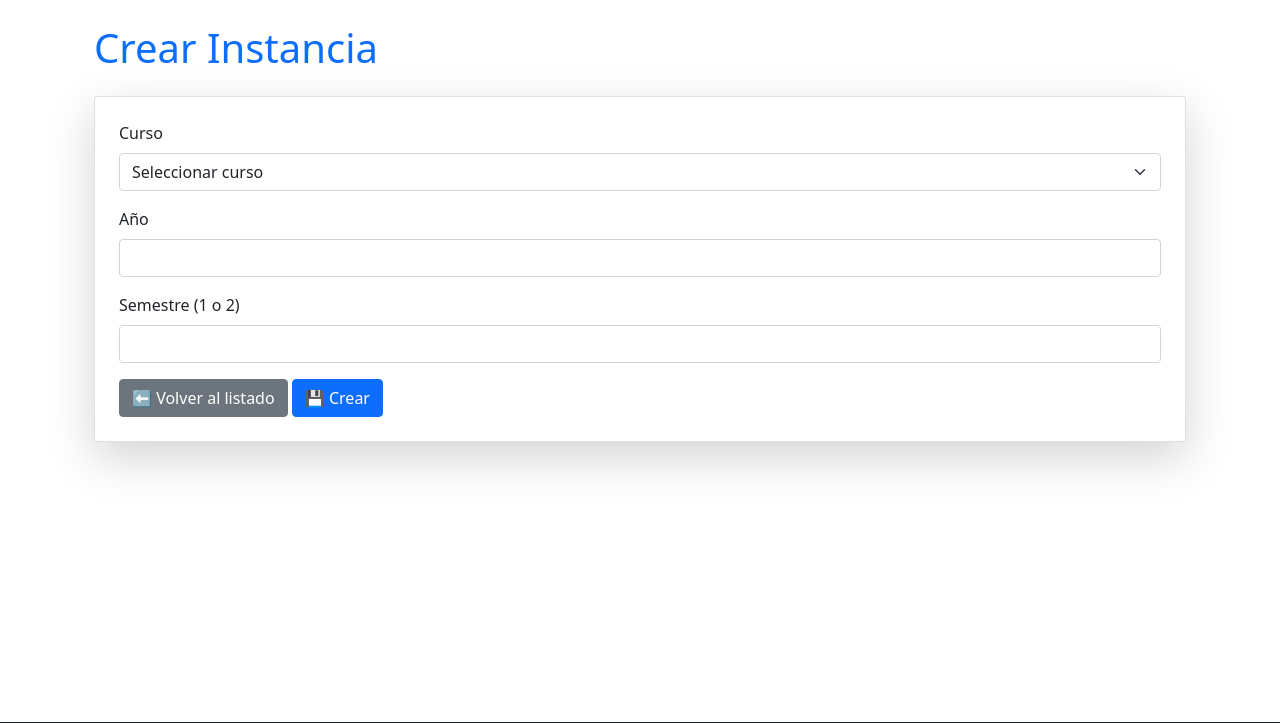
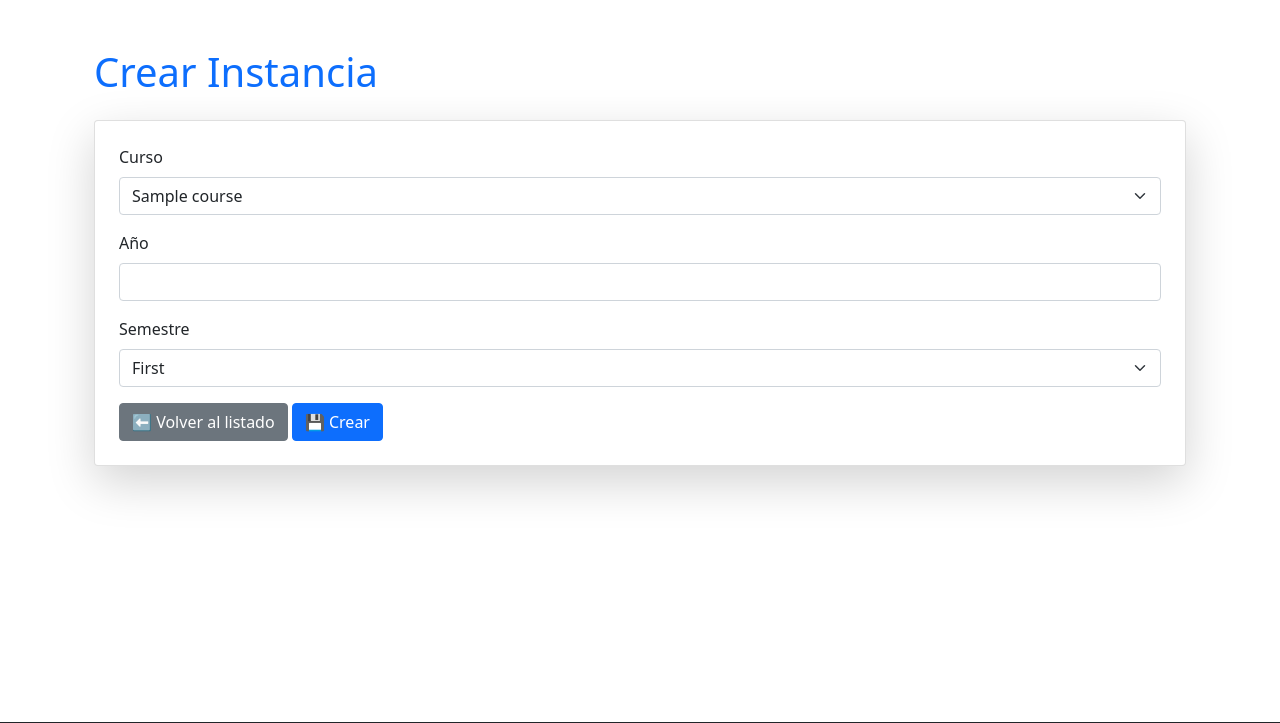
Before and after one commit to AlbertoZuiga/verificable-grupo-8, a Flask app: page /course_instances/create in a window 1280 px wide. Shown: the part 56-779 px from the top of the page. Run offline with Flask 3, Linux system fonts and the light colour scheme; tables that the repository leaves empty hold one stand-in row (values such as "Sample post").

Commit message:
validations for course_instances

```diff
--- /dev/null
+++ b/app/forms/course_instance_forms.py
@@ -0,0 +1,18 @@
+from datetime import datetime
+
+from flask_wtf import FlaskForm
+from wtforms import IntegerField, SelectField
+from wtforms.validators import DataRequired, NumberRange
+
+from app.models.course_instance import Semester
+
+current_year = datetime.now().year
+
+class CourseInstanceForm(FlaskForm):
+    course_id = SelectField("Curso", coerce=int, validators=[DataRequired(message="El curso es obligatorio.")])
+    year = IntegerField("Año", validators=[DataRequired(message="El año es obligatorio."), NumberRange(min=current_year-5, max=current_year+5, message=f"El año debe estar entre {current_year-5} y {current_year+5}.")])
+    semester = SelectField(
+        "Semestre",
+        choices=[(member.name, member.name.capitalize()) for member in Semester],
+        validators=[DataRequired(message="El semestre es obligatorio.")]
+    )
--- a/app/routes/course_instance_routes.py
+++ b/app/routes/course_instance_routes.py
@@ -1,7 +1,8 @@
 from flask import Blueprint, render_template, request, redirect, url_for, flash
 from app import kanvas_db
 from app.models.course import Course
-from app.models.course_instance import CourseInstance
+from app.models.course_instance import CourseInstance, Semester
+from app.forms.course_instance_forms import CourseInstanceForm
 
 course_instance_bp = Blueprint('course_instance', __name__, url_prefix='/course_instances')
 
@@ -17,52 +18,44 @@ def show(id):
 
 @course_instance_bp.route('/create', methods=['GET', 'POST'])
 def create():
-    if request.method == 'POST':
-        course_id = request.form.get('course_id')
-        year = request.form.get('year')
-        semester = request.form.get('semester')
+    courses = Course.query.all()
+    form = CourseInstanceForm()
+    form.course_id.choices = [(course.id, course.title) for course in courses]
 
-        if not course_id or not year or not semester:
-            flash("Todos los campos son obligatorios.", "warning")
-        else:
-            new_course_instance = CourseInstance(course_id=course_id, year=year, semester=semester)
-            try:
-                kanvas_db.session.add(new_course_instance)
-                kanvas_db.session.commit()
-                flash("Instancia del curso creada exitosamente.", "success")
-                return redirect(url_for('course_instance.index'))
-            except Exception as e:
-                kanvas_db.session.rollback()
-                flash(f"Error al crear la instancia del curso: {str(e)}", "danger")
+    if form.validate_on_submit():
+        course_id = form.course_id.data
+        year = form.year.data
+        semester = form.semester.data
 
-    courses = Course.query.all()
-    return render_template('course_instances/create.html', courses=courses)
+        if CourseInstance.query.filter_by(course_id=course_id, year=year, semester=semester).first():
+            flash("Ya existe la instancia de curso.", 'danger')
+            return render_template('course_instances/create.html', form=form, courses=courses)
+
+        new_course_instance = CourseInstance(course_id=course_id, year=year, semester=Semester[semester])
+        kanvas_db.session.add(new_course_instance)
+        kanvas_db.session.commit()
+        flash("Instancia del curso creada exitosamente.", "success")
+        return redirect(url_for('course_instance.show', id=new_course_instance.id))
+
+    return render_template('course_instances/create.html', form=form, courses=courses)
 
 @course_instance_bp.route('/edit/<int:id>', methods=['GET', 'POST'])
 def edit(id):
     course_instance = CourseInstance.query.get_or_404(id)
+    courses = Course.query.all()
+    form = CourseInstanceForm(obj=course_instance)
+    form.course_id.choices = [(course.id, course.title) for course in courses]
 
-    if request.method == 'POST':
-        course_id = request.form.get('course_id')
-        year = request.form.get('year')
-        semester = request.form.get('semester')
+    if form.validate_on_submit():
+        course_instance.course_id = form.course_id.data
+        course_instance.year = form.year.data
+        course_instance.semester = Semester[form.semester.data]
 
-        if not course_id or not year or not semester:
-            flash("Todos los campos son obligatorios.", "warning")
-        else:
-            course_instance.course_id = course_id
-            course_instance.year = year
-            course_instance.semester = semester
-            try:
-                kanvas_db.session.commit()
-                flash("Instancia del curso editada exitosamente.", "success")
-                return redirect(url_for('course_instance.index'))
-            except Exception as e:
-                kanvas_db.session.rollback()
-                flash(f"Error al editar la instancia del curso: {str(e)}", "danger")
+        kanvas_db.session.commit()
+        flash("Instancia del curso actualizada exitosamente.", "success")
+        return redirect(url_for('course_instance.show', id=course_instance.id))
 
-    courses = Course.query.all()
-    return render_template('course_instances/edit.html', course_instance=course_instance, courses=courses)
+    return render_template('course_instances/create.html', form=form, courses=courses)
 
 @course_instance_bp.route('/delete/<int:id>', methods=['POST'])
 def delete(id):
--- /dev/null
+++ b/app/templates/course_instances/_form.html
@@ -0,0 +1,18 @@
+<form method="POST">
+    {{ form.hidden_tag() }}
+    <div class="mb-3">
+    {{ form.course_id.label(class="form-label") }}
+    {{ form.course_id(class="form-select") }}
+    </div>
+    <div class="mb-3">
+    {{ form.year.label(class="form-label") }}
+    {{ form.year(class="form-control", required=True) }}
+    </div>
+    <div class="mb-3">
+    {{ form.semester.label(class="form-label") }}
+    {{ form.semester(class="form-select", required=True) }}
+    </div>
+
+    <a href="{{ url_for('course_instance.index') }}" class="btn btn-secondary">⬅ Volver al listado</a>
+    <button type="submit" class="btn btn-primary">💾 Crear</button>
+</form>
--- a/app/templates/course_instances/create.html
+++ b/app/templates/course_instances/create.html
@@ -4,33 +4,11 @@
 
 {% block content %}
 
-<div class="container">
+<div class="container py-4">
   <h1 class="mb-4 text-primary">Crear Instancia</h1>
 
   <div class="card shadow-lg p-4">
-    <form action="{{ url_for('course_instance.create') }}" method="POST">
-      <div class="mb-3">
-
-        <label for="course_id" class="form-label">Curso</label>
-        <select class="form-select" aria-label="Default select example" id="course_id" name="course_id" required1>
-          <option selected>Seleccionar curso</option>
-          {% for course in courses %}
-            <option value="{{ course.id }}">{{ course.title }}</option>
-          {% endfor %}
-        </select>
-      </div>
-      <div class="mb-3">
-        <label for="year" class="form-label">Año</label>
-        <input type="number" id="year" name="year" class="form-control" required>
-      </div>
-      <div class="mb-3">
-        <label for="semester" class="form-label">Semestre (1 o 2)</label>
-        <input type="number" id="semester" name="semester" class="form-control" required>
-      </div>
-
-      <a href="{{ url_for('course_instance.index') }}" class="btn btn-secondary">⬅ Volver al listado</a>
-      <button type="submit" class="btn btn-primary">💾 Crear</button>
-    </form>
+    {% include 'course_instances/_form.html' with context %}
   </div>
 </div>
 
```
Also changed, not shown: app/routes/course_routes.py (+13 -4 lines), app/templates/course_instances/edit.html (+2 -23 lines).
